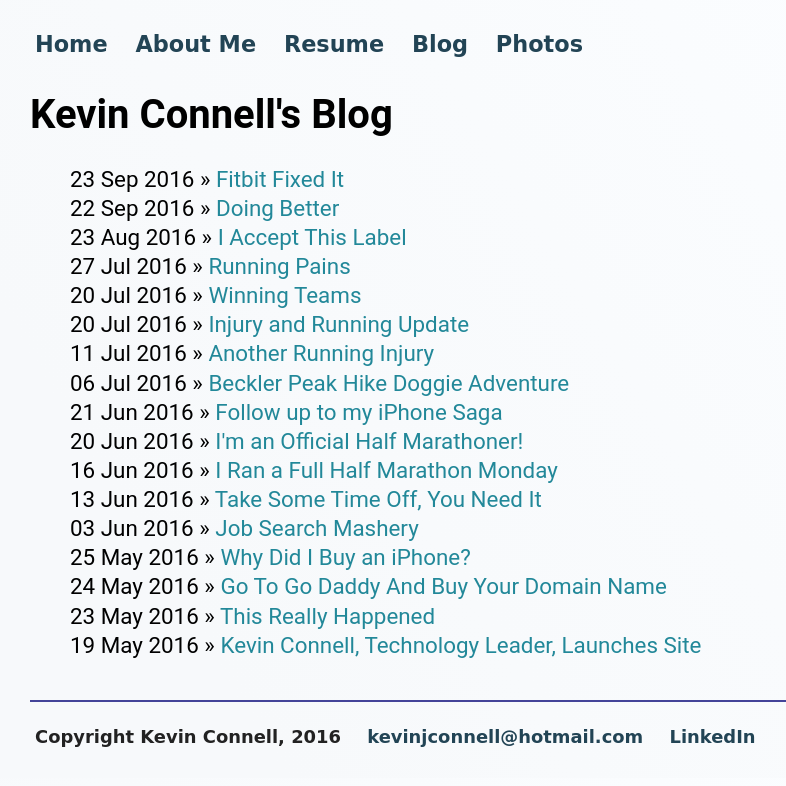
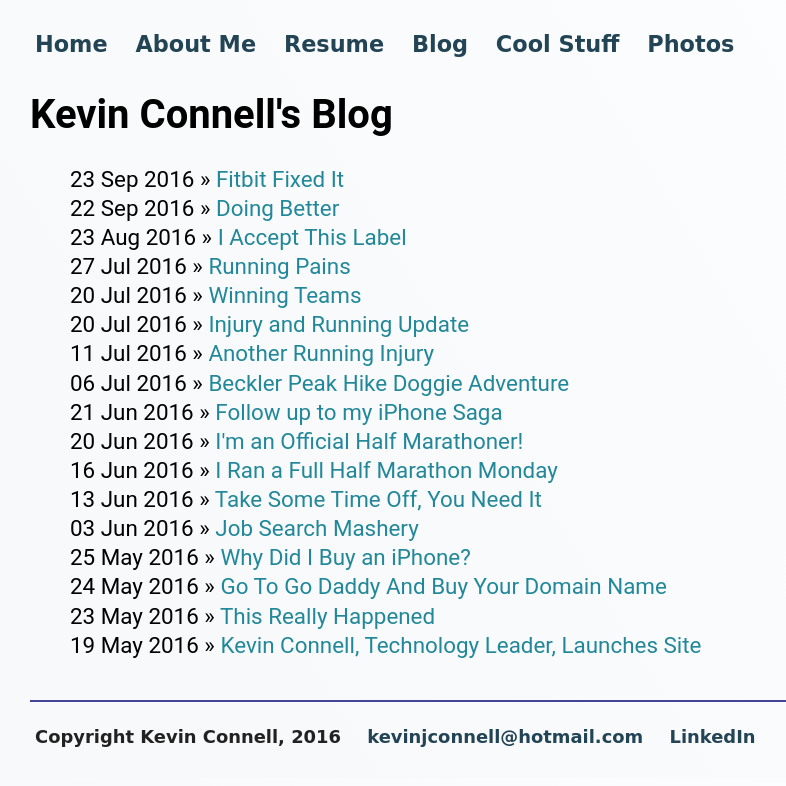
Before and after one commit to mo4dawg/mo4dawg.github.io, a Jekyll site: the page built from blog/oldIndex.html, in a window 1280 px wide. Shown: the top 786 px of the page, without its empty margins (66-852 px from the left). Built offline with Jekyll 4.4.1, drawn with Linux system fonts in a browser that asks for light colours.

Commit message:
Update default.html

```diff
--- a/_layouts/default.html
+++ b/_layouts/default.html
@@ -17,6 +17,7 @@
 		        	<li><a href="/about" style="color: #224455;">About Me</a></li>
 	        		<li><a href="/CV" style="color: #224455;">Resume</a></li>
 	        		<li><a href="/blog" style="color: #224455;">Blog</a></li>
+				<li><a href="/links" style="color: #224455;">Cool Stuff</a></li>
 	        		<li><a href="/photos" style="color: #224455;">Photos</a></li>
 	    		</ul>
 			</nav>
```
